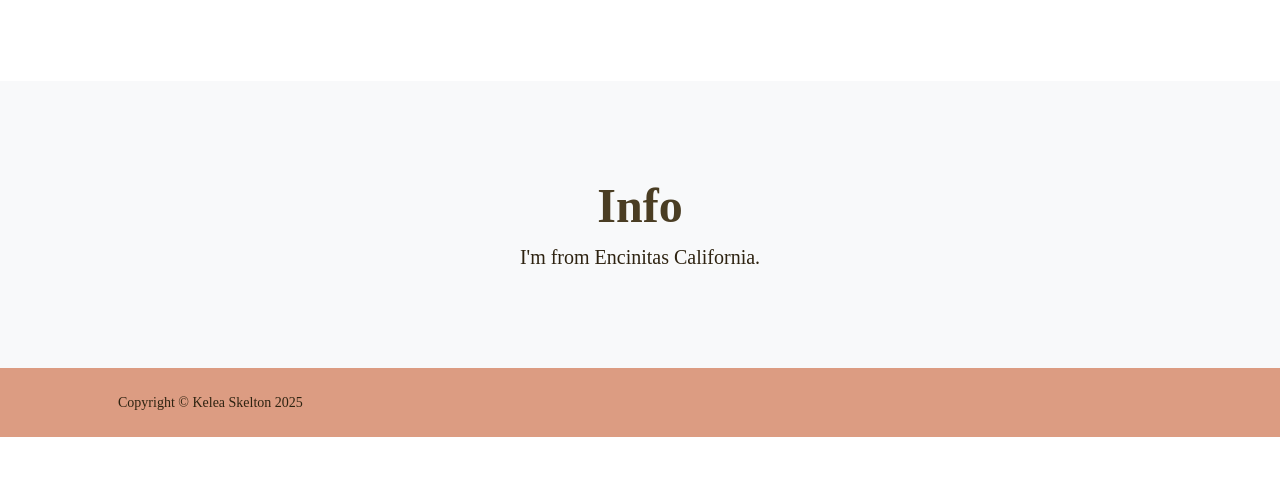
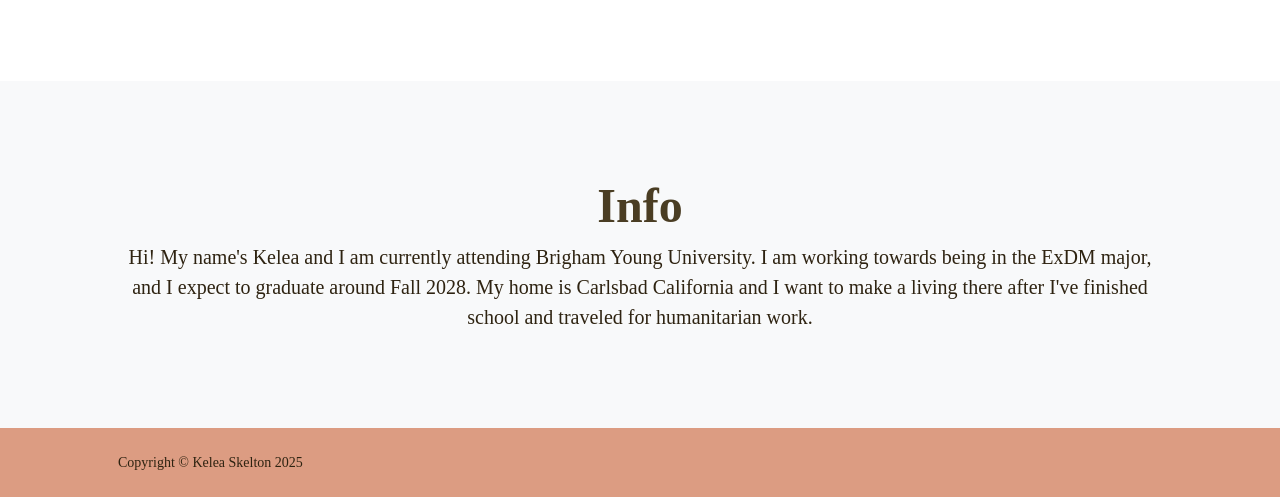
Before and after one commit to Keeks-Coding/Kelea-s-Webpage, a plain HTML site: page index.html in a window 1280 px wide. Shown: the part 950-1447 px from the top of the page. Before the commit the page ends 1387 px from the top, so only its background shows below. Drawn offline with nearby package versions, Linux system fonts and the light colour scheme.

Commit message:
Update personal information in index.html

```diff
--- a/index.html
+++ b/index.html
@@ -183,7 +183,7 @@
                         <div class="col-xxl-8">
                             <div class="text-center my-5">
                                 <h2 class="display-5 fw-bolder"><span class="text-gradient d-inline">Info</span></h2>
-                                <p class="lead fw-light mb-4">I'm from Encinitas California.</p>
+                                <p class="lead fw-light mb-4">Hi! My name's Kelea and I am currently attending Brigham Young University. I am working towards being in the ExDM major, and I expect to graduate around Fall 2028. My home is Carlsbad California and I want to make a living there after I've finished school and traveled for humanitarian work. </p>
                                 </div>
                             </div>
                         </div>
```
